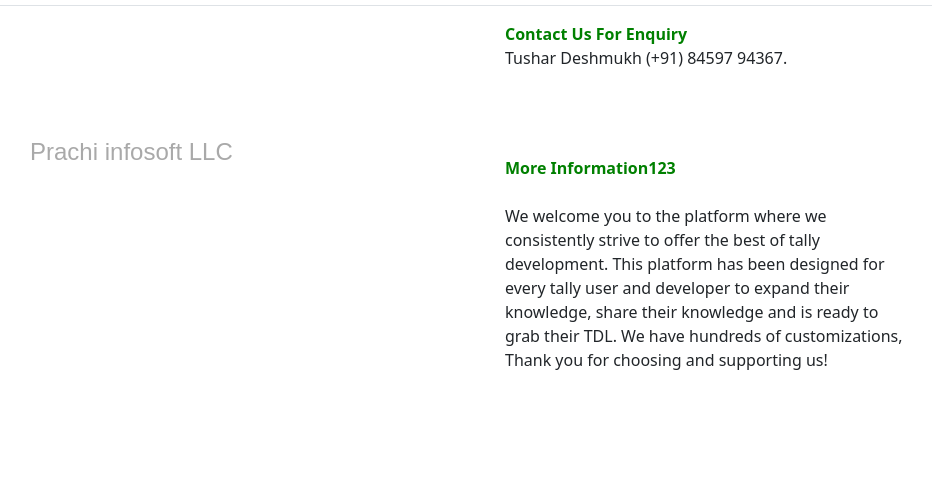
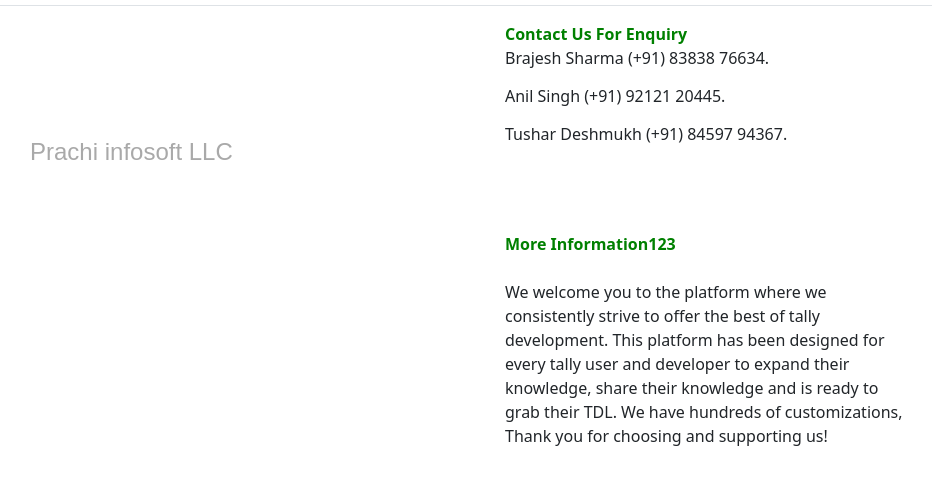
Before and after one commit to Prachi-Infosoft/prachi-infosoft.github.io, a plain HTML site: page index.html in a window 1280 px wide. Shown: the part 63-548 px from the top of the page, without its empty margins (52-984 px from the left). Drawn offline with nearby package versions, Linux system fonts and the light colour scheme.

Commit message:
Add files via upload

```diff
--- a/index.html
+++ b/index.html
@@ -31,6 +31,8 @@
                 </span>
             </div>
             <div class="contact">
+                <p style="margin-bottom: -10px;font-weight:lighter;">Brajesh Sharma <b>(+91) 83838 76634.</b></p><br />
+				<p style="margin-bottom: -10px;font-weight:lighter;">Anil Singh     <b>(+91) 92121 20445.</b></p><br />
 
                <p style="margin-bottom: -10px;font-weight:lighter;">Tushar Deshmukh <b> (+91) 84597 94367.</b></p><br />
 
```
